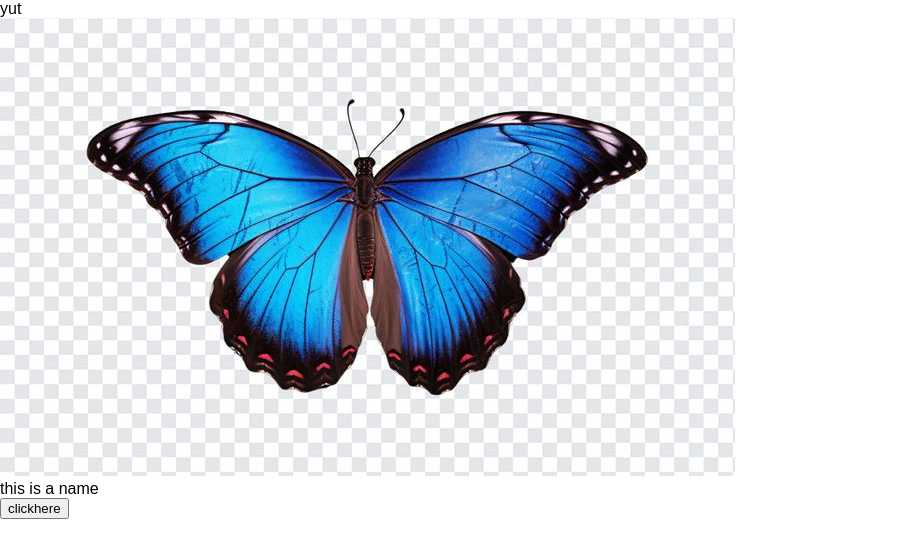
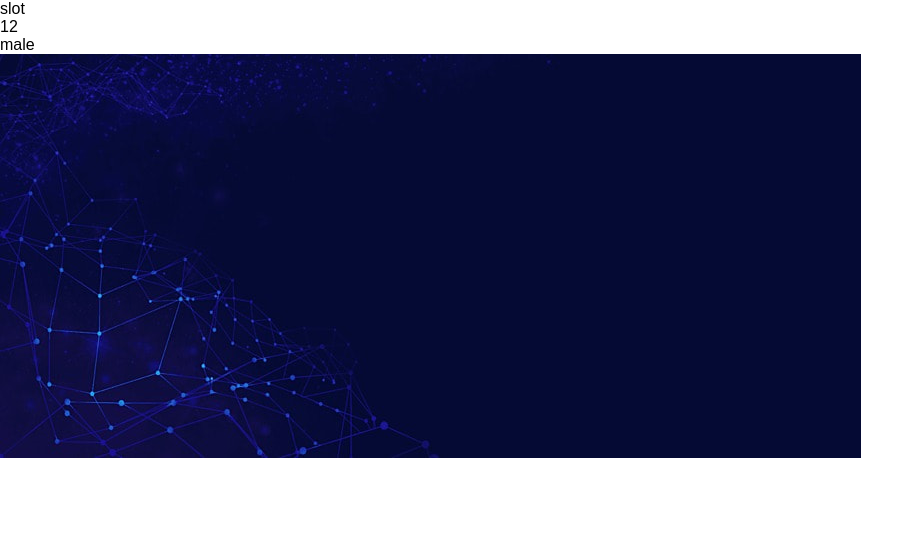
Before and after one commit to phatyut/vue, a Vue app: page / in a window 1280 px wide. Shown: the top 558 px of the page, without its empty margins (0-924 px from the left). Built offline with nearby package versions, Linux system fonts and the light colour scheme.

Commit message:
I have learned one scope slot

```diff
--- a/src/App.vue
+++ b/src/App.vue
@@ -45,13 +45,29 @@
               </div> -->
 
 
+             <!-- <div>
+                <Emit></Emit>
+             </div> -->
+
+             <!-- <div>
+              <fallthrow :name="yut"></fallthrow>
+             </div> -->
+
              <div>
-                <Emit></Emit>
+              <Slot v-for="slot in slots" :key="slot">
+                  <template  #myslot>
+                    <div>{{ slot.name }}</div>
+                    <div>{{ slot.age }}</div>
+                    <div>{{ slot.gender }}</div>
+                    <img :src=slot.url alt="">
+                  </template>
+              </Slot>
              </div>
 
       </div>
 </template>
 <script>
+import Pc from "./images/background1.jpg"
 import Butterfly from "./images/butterfly.jpg"
 import Bindclass from './component/Bind/Bindclass.vue';
 import Form from './component/form/Form.vue';
@@ -61,6 +77,7 @@ import Truewatcher from './component/watcher/Truewatcher.vue';
 import Prop from "./sfc/Prop.vue";
 import Vfor from './sfc/for/Vfor.vue';
 import Emit from "./sfc/emit/Emit.vue";
+import Fallthrow from './codepublic/fallthrow.vue';
   export default{
         components:{
           Bindclass,
@@ -70,17 +87,20 @@ import Emit from "./sfc/emit/Emit.vue";
           Truewatcher,
           Prop,
           Vfor,
-          Emit
+          Emit,
+                Fallthrow
 
         },
     data(){
       return{
         bool:true,
+        yut:"phatyut",
        items:[
         {name:"one",url:Butterfly,des:"this is a butterfly one "},
         {name:"two",url:Butterfly,des:"this is a butterfly two"},
-        {name:"three",url:Butterfly,des:"this is a butterfly three"},
-        {name:"four",url:Butterfly,des:"this is a butterfly  four"},
+       ],
+       slots:[
+        {name:"slot",age:12,gender:"male",url:Pc}
        ]
 
       }
@@ -107,4 +127,4 @@ import Emit from "./sfc/emit/Emit.vue";
 
 
 
-<!-- vue emit -->
+<!-- scope slot -->
--- /dev/null
+++ b/src/codepublic/fallthrow.vue
@@ -0,0 +1,15 @@
+<template>
+    <div>
+        <div>{{ name }}</div>
+    </div>
+</template>
+<script>
+export default{
+    props:["name"],
+    data(){
+        return{
+
+        }
+    }
+}
+</script>
--- /dev/null
+++ b/src/codepublic/slot/Slot.vue
@@ -0,0 +1,5 @@
+<template>
+    <div>
+        <slot name="myslot"></slot>
+    </div>
+</template>
--- a/src/main.js
+++ b/src/main.js
@@ -2,6 +2,10 @@ import { createApp } from 'vue'
 // import './style.css'
 import App from './App.vue'
 import Sfc from './sfc/Prop.vue'
+import fallthrow from "../src/codepublic/fallthrow.vue"
+import Slot from './codepublic/slot/Slot.vue'
 const app=createApp(App);
-app.component('Sfc',Sfc)
+app.component('Sfc',Sfc);
+app.component('fallthrow',fallthrow);
+app.component('Slot',Slot)
 app.mount('#app')
```
